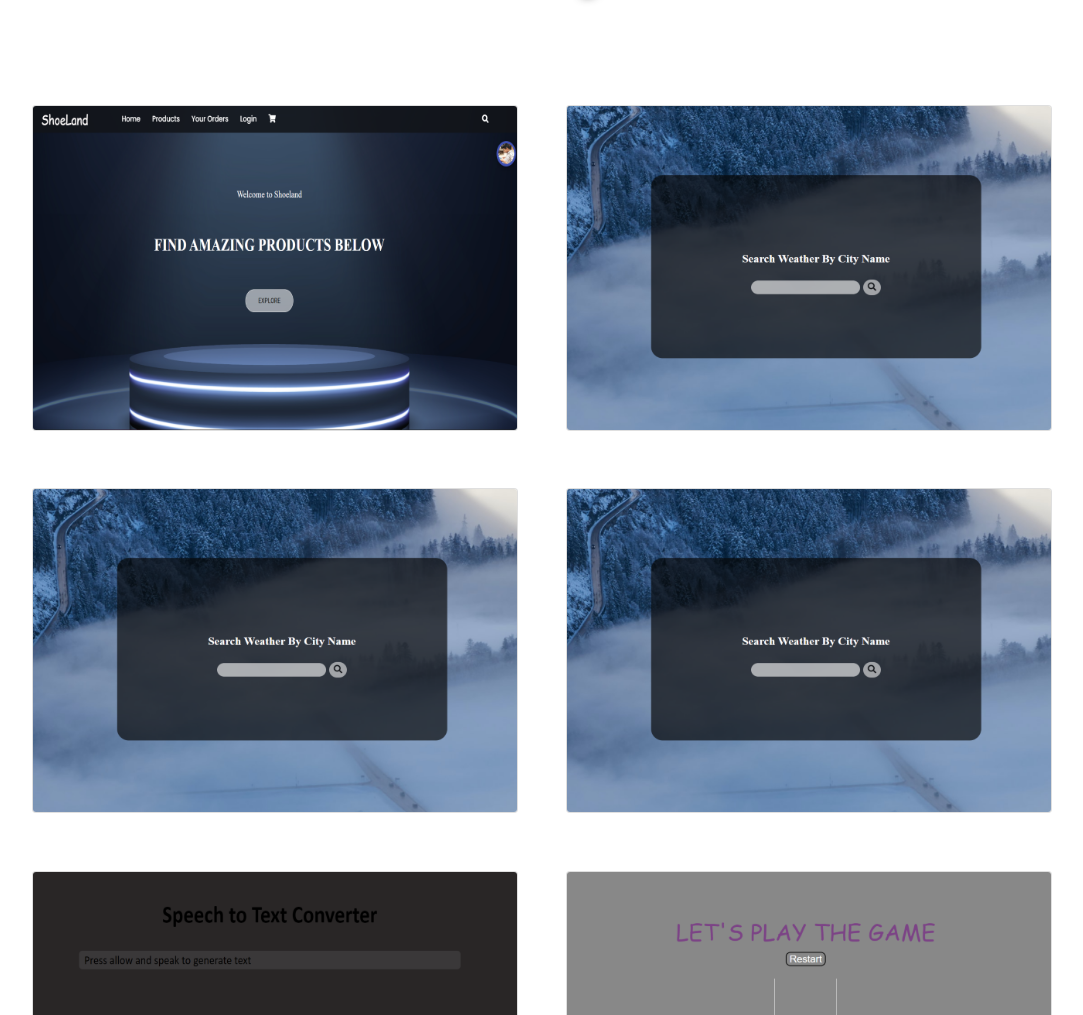
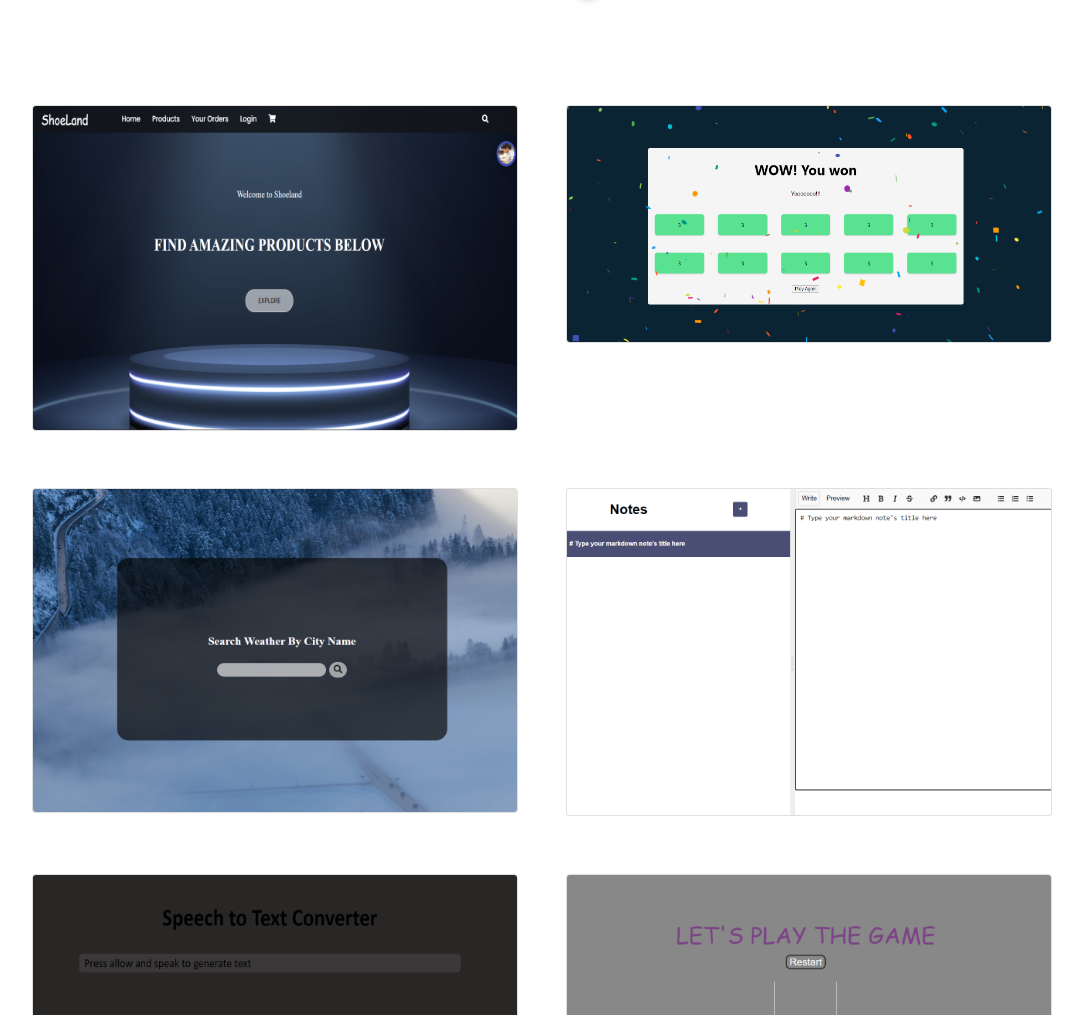
Before and after one commit to ShashankChaturvedi/Portfolio, a plain HTML site: page index.html in a window 1280 px wide. Shown: the part 2094-3109 px from the top of the page, without its empty margins (98-1181 px from the left). Drawn offline with nearby package versions, Linux system fonts and the light colour scheme; a web font is replaced by a local one.

Commit message:
Update index.html

```diff
--- a/index.html
+++ b/index.html
@@ -153,7 +153,7 @@
       </div>
       <div class="col">
         <div class="card">
-          <img src="weather.png" class="card-img" alt="...">
+          <img src="tenzie.png" class="card-img" alt="...">
           <div class="card-img-overlay">
             <h3 class="card-title">Tenzie Game</h3>
             <h4 class='tech'>Uses React.js</h4>
@@ -173,7 +173,7 @@
       </div>
       <div class="col">
         <div class="card">
-          <img src="weather.png" class="card-img" alt="...">
+          <img src="notes.png" class="card-img" alt="...">
           <div class="card-img-overlay">
             <h3 class="card-title">Notes App</h3>
             <h4 class='tech'>Uses React.js</h4>
```
